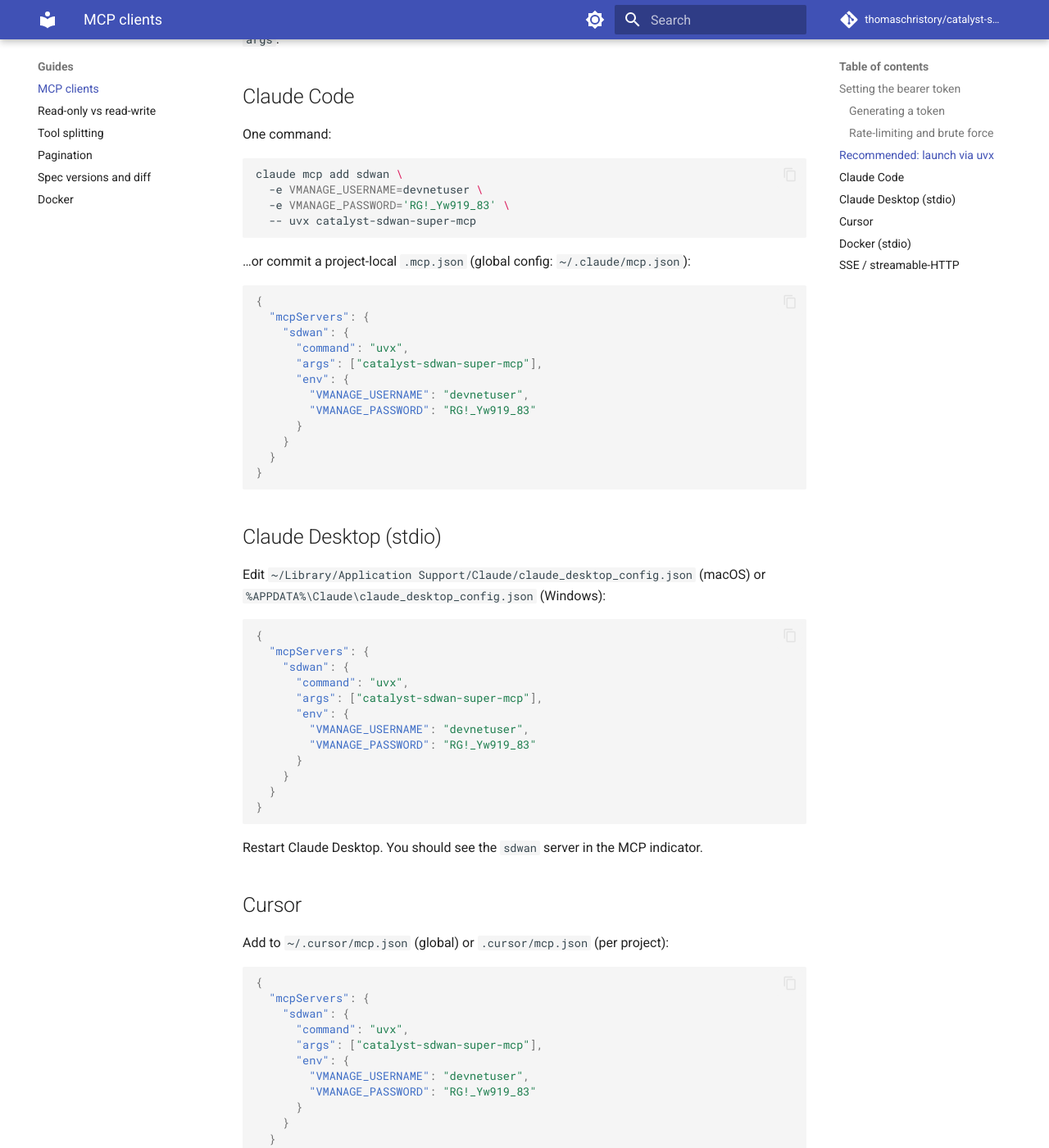
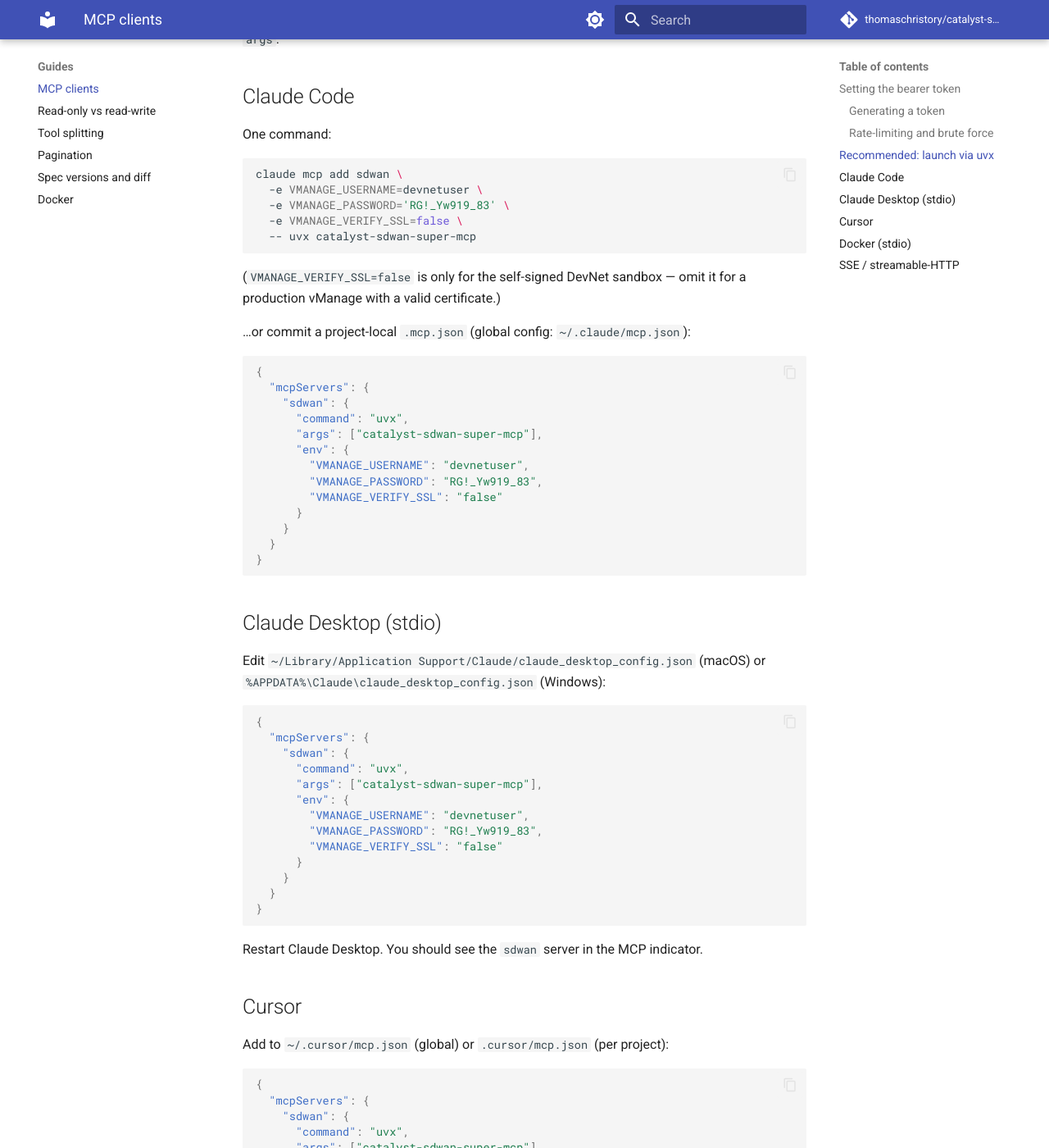
Before and after one commit to thomaschristory/catalyst-sdwan-super-mcp, an MkDocs documentation site: the page built from docs/guides/mcp-clients.md, in a window 1280 px wide and 1400 px high, scrolled down 1806 px. Shown: the whole window at 82% size. Built offline with MkDocs 1.6.1 and Material for MkDocs 9.7.7, drawn with Linux system fonts in a browser that asks for light colours; comment, search, counter and statistics services are not loaded; some of the changed text lies outside the part shown.

Commit message:
docs: pass VMANAGE_VERIFY_SSL=false on sandbox uvx/client examples
Adversarial review catch: verify_ssl defaults to True (config.py), and the
DevNet sandbox serves a self-signed cert. The bundled sdwan-mcp.yaml sets
verify_ssl: false, but uvx/installed-CLI runs from an arbitrary cwd have no
config file — so the bare quick-start command and every sandbox client block
would fail with an SSL cert error on first login. Add VMANAGE_VERIFY_SSL=false
to the headline command, the claude mcp add invocation, and all sandbox env
blocks, with a note to drop it for a production vManage with a valid cert.

Co-Authored-By: Claude Opus 4.8 (1M context) <noreply@anthropic.com>

````diff
--- a/docs/guides/mcp-clients.md
+++ b/docs/guides/mcp-clients.md
@@ -92,8 +92,11 @@ One command:
 claude mcp add sdwan \
   -e VMANAGE_USERNAME=devnetuser \
   -e VMANAGE_PASSWORD='RG!_Yw919_83' \
+  -e VMANAGE_VERIFY_SSL=false \
   -- uvx catalyst-sdwan-super-mcp
 ```
+
+(`VMANAGE_VERIFY_SSL=false` is only for the self-signed DevNet sandbox — omit it for a production vManage with a valid certificate.)
 
 …or commit a project-local `.mcp.json` (global config: `~/.claude/mcp.json`):
 
@@ -105,7 +108,8 @@ claude mcp add sdwan \
       "args": ["catalyst-sdwan-super-mcp"],
       "env": {
         "VMANAGE_USERNAME": "devnetuser",
-        "VMANAGE_PASSWORD": "RG!_Yw919_83"
+        "VMANAGE_PASSWORD": "RG!_Yw919_83",
+        "VMANAGE_VERIFY_SSL": "false"
       }
     }
   }
@@ -124,7 +128,8 @@ Edit `~/Library/Application Support/Claude/claude_desktop_config.json` (macOS) o
       "args": ["catalyst-sdwan-super-mcp"],
       "env": {
         "VMANAGE_USERNAME": "devnetuser",
-        "VMANAGE_PASSWORD": "RG!_Yw919_83"
+        "VMANAGE_PASSWORD": "RG!_Yw919_83",
+        "VMANAGE_VERIFY_SSL": "false"
       }
     }
   }
@@ -145,7 +150,8 @@ Add to `~/.cursor/mcp.json` (global) or `.cursor/mcp.json` (per project):
       "args": ["catalyst-sdwan-super-mcp"],
       "env": {
         "VMANAGE_USERNAME": "devnetuser",
-        "VMANAGE_PASSWORD": "RG!_Yw919_83"
+        "VMANAGE_PASSWORD": "RG!_Yw919_83",
+        "VMANAGE_VERIFY_SSL": "false"
       }
     }
   }
````
Also changed, not shown: README.md (+10 -5 lines), docs/getting-started/sandbox.md (+3 -1 lines).
